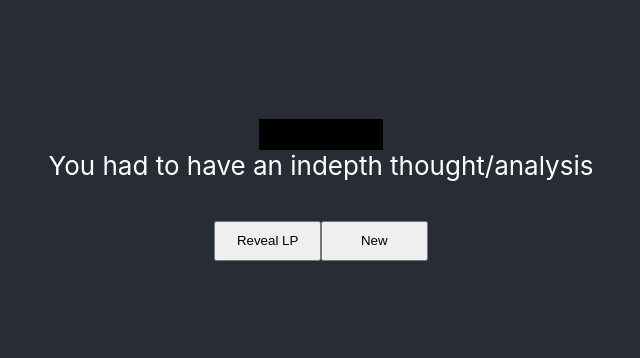
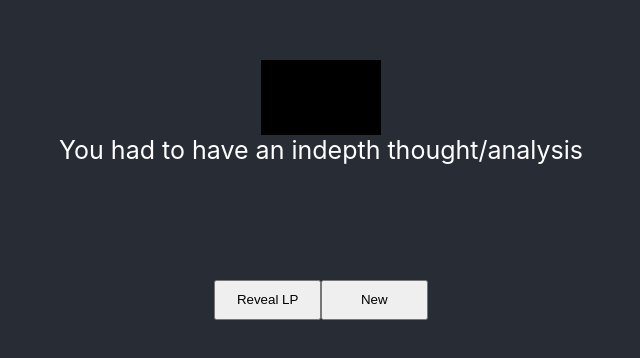
Before and after one commit to zeaktorres/amazon-behavioral-questions, a React (Create React App) app: page / in a window 1280 px wide. Shown: the part 188-546 px from the top of the page, without its empty margins (319-959 px from the left). Built offline with nearby package versions, Linux system fonts and the light colour scheme.

Commit message:
Updating CSS.

```diff
--- a/src/App.css
+++ b/src/App.css
@@ -1,9 +1,23 @@
 .LPContainerHidden{
   color: black;
   background-color:black;
+  height: 3em;
+  font-size: 25px;
+  display: flex;
+  justify-content: center;
+  align-items: center;
+}
+
+.LPContainerShown{
+  height: 3em;
+  font-size: 25px;
+  display: flex;
+  justify-content: center;
+  align-items: center;
 }
 .QContainer {
-  height: 1em;
+  height: 4em;
+  font-size: 25px;
 }
 
 .newButtonContainer{
@@ -20,8 +34,6 @@
   height: 3em;
   width: 8em;
 }
-
-
 
 .App {
   text-align: center;
```
